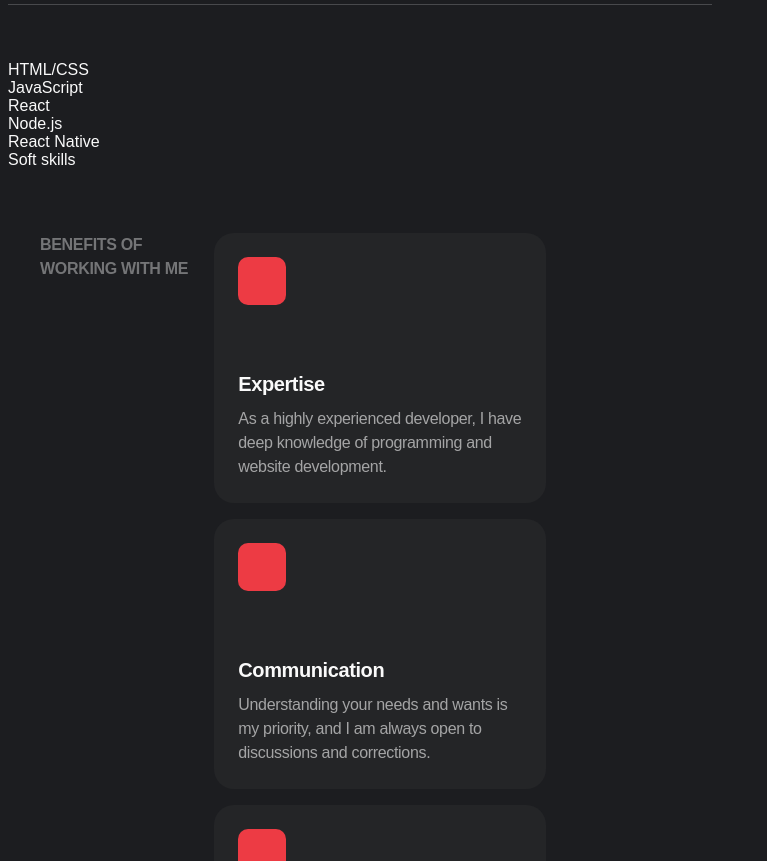
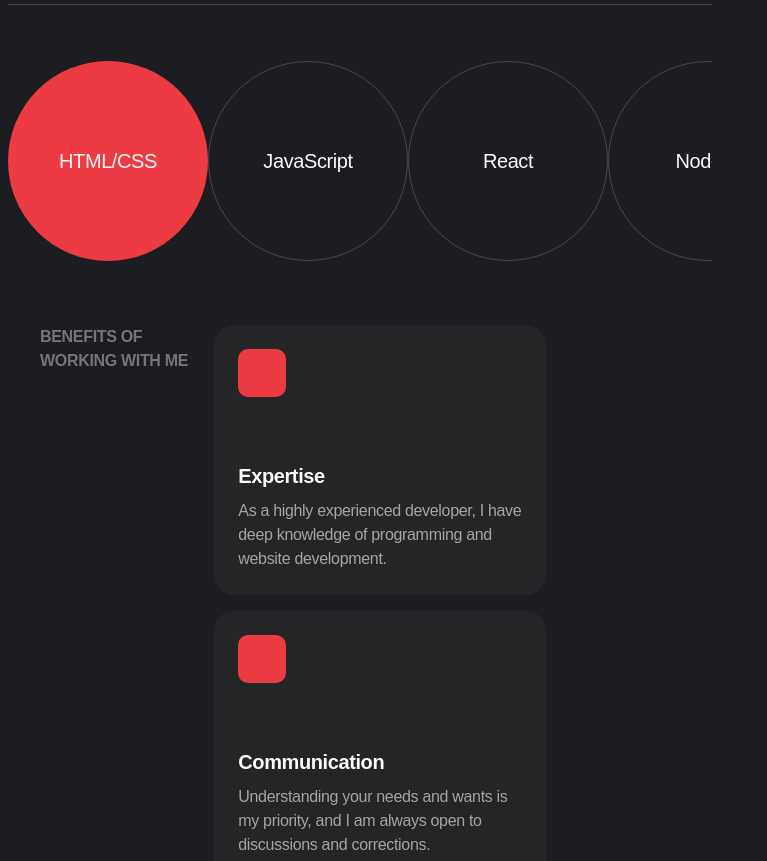
Before and after one commit to meloncholic-san/project-TeamExtremeDeadline01, a website: page src/index.html in a window 1280 px wide. Shown: the part 3367-4228 px from the top of the page, without its empty margins (0-767 px from the left). Drawn offline with nearby package versions, Linux system fonts and the light colour scheme; files that its build step writes are made by us from their sources; a script that the page names is missing.

Commit message:
Add basic styles for 'about-skills' block

```diff
--- a/src/css/about-us.css
+++ b/src/css/about-us.css
@@ -178,3 +178,54 @@
     margin-left: 50%;
   }
 }
+
+.skills-list {
+  display: flex;
+  overflow: hidden;
+}
+
+.skills-list-item {
+  display: flex;
+  justify-content: center;
+  align-items: center;
+  width: 130px;
+  height: 130px;
+  border-radius: 50%;
+  font-size: 16px;
+  letter-spacing: -0.02em;
+  font-weight: 500;
+  line-height: 1.5;
+  text-align: center;
+  transition: all 0.3s ease;
+  cursor: pointer;
+  background-color: transparent;
+  border: 1px solid rgba(250, 250, 250, 0.2);
+  flex-shrink: 0;
+}
+
+/* Перший елемент (червоний фон за замовчуванням) */
+.skills-list-item:nth-of-type(1) {
+  background-color: #ED3B44;
+  border: none;
+}
+
+
+.skills-list-item:hover {
+  background-color: #ED3B44;
+  border: none;
+}
+
+@media screen and (min-width: 768px) {
+  .skills-list-item {
+    width: 200px;
+    height: 200px;
+    font-size: 20px;
+    line-height: 1.2;
+  }
+}
+
+@media screen and (min-width: 1440px) {
+  .skills-list {
+    padding: 0 32px;
+  }
+}
```
